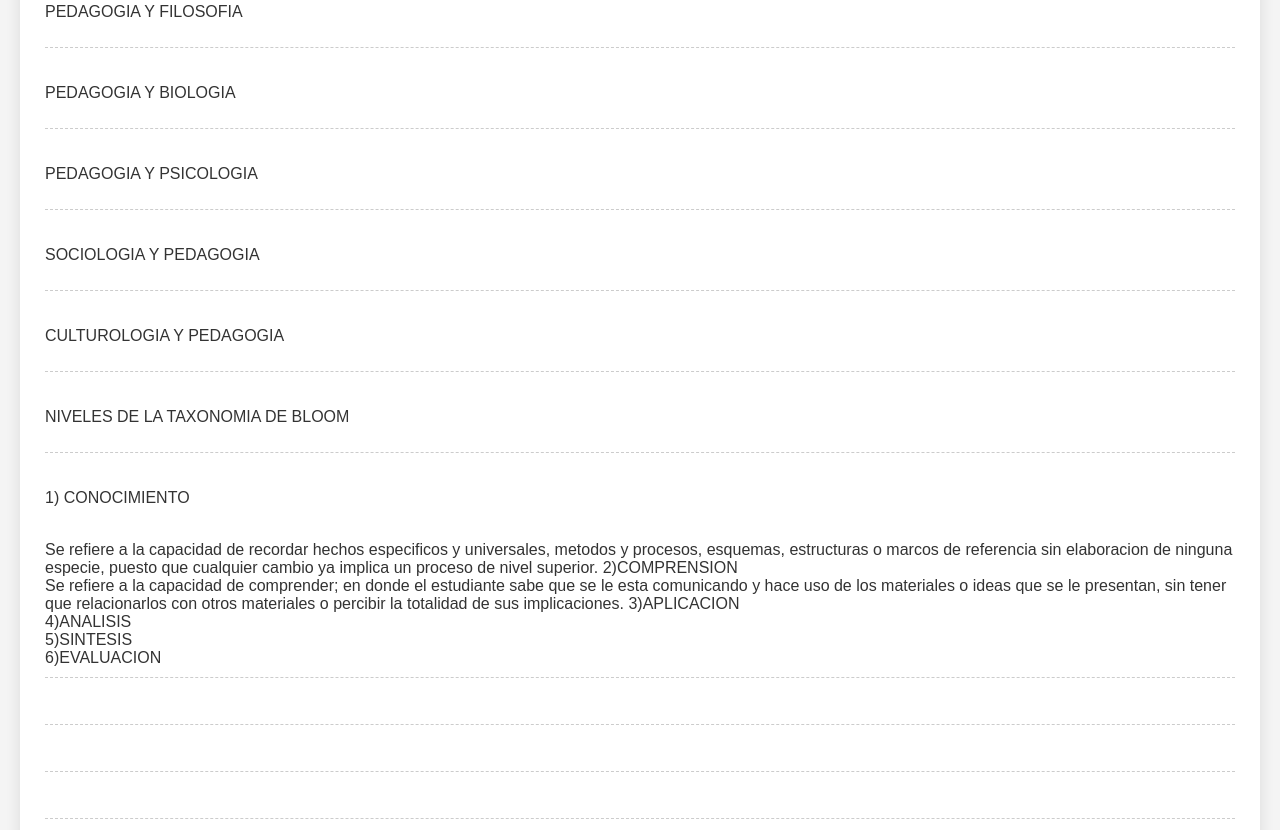
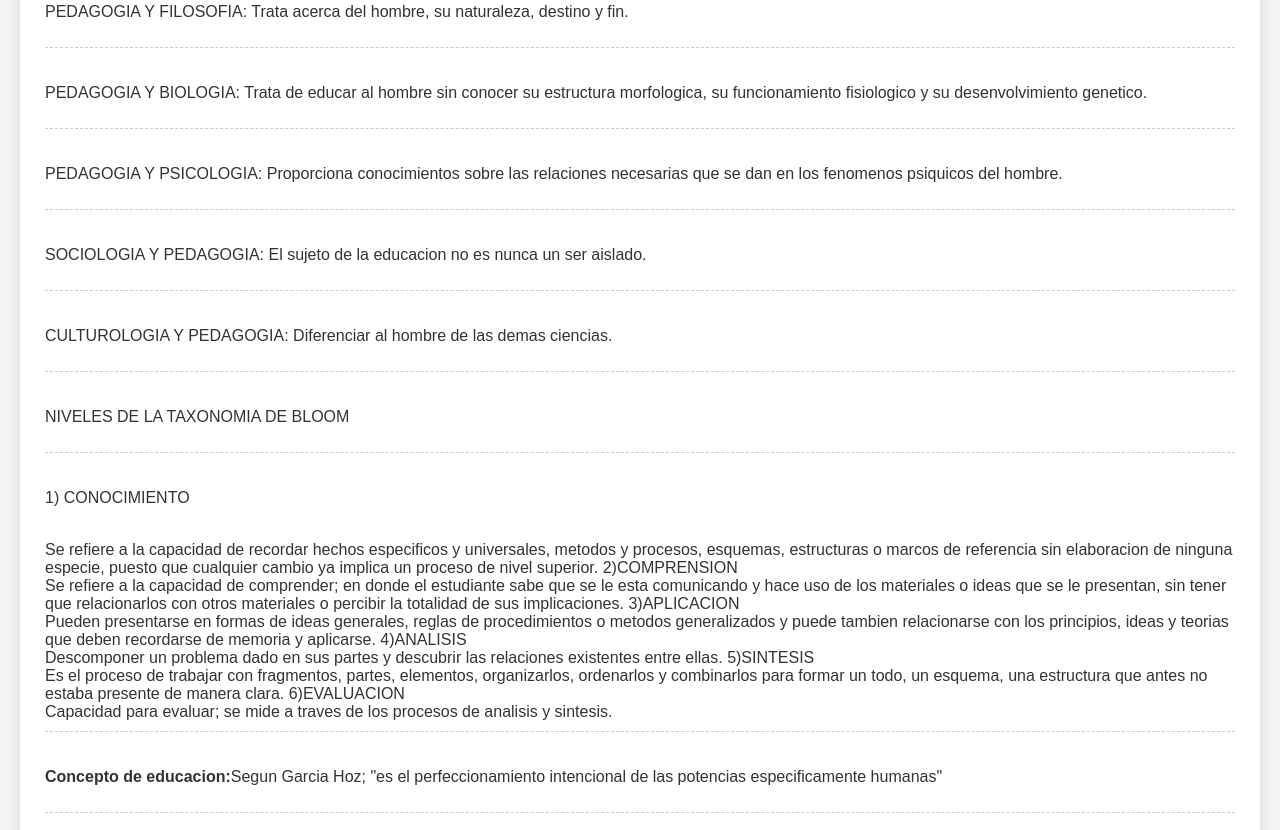
Before and after one commit to pedrofaustino1987/profedutec, a plain HTML site: page index.html in a window 1280 px wide. Shown: the part 9010-9840 px from the top of the page. Drawn offline with Linux system fonts and the light colour scheme.

Commit message:
Update index.html

```diff
--- a/index.html
+++ b/index.html
@@ -532,19 +532,20 @@ manera mas evidente y declarada, concilia la actitud religiosa con la actitud na
             <p>PEDAGOGIA Y OTRAS CIENCIAS</p>
         </div>
         <div class="fragment-item">
-            <p>PEDAGOGIA Y FILOSOFIA</p>
+            <p>PEDAGOGIA Y FILOSOFIA: Trata acerca del hombre, su naturaleza, destino y fin.</p>
         </div>
         <div class="fragment-item">
-            <p>PEDAGOGIA Y BIOLOGIA</p>
+            <p>PEDAGOGIA Y BIOLOGIA: Trata de educar al hombre sin conocer su estructura morfologica, su funcionamiento fisiologico
+            y su desenvolvimiento genetico.</p>
         </div>
         <div class="fragment-item">
-            <p>PEDAGOGIA Y PSICOLOGIA</p>
+            <p>PEDAGOGIA Y PSICOLOGIA: Proporciona conocimientos sobre las relaciones necesarias que se dan en los fenomenos psiquicos del hombre.</p>
         </div>
         <div class="fragment-item">
-            <p>SOCIOLOGIA Y PEDAGOGIA</p>
+            <p>SOCIOLOGIA Y PEDAGOGIA: El sujeto de la educacion no es nunca un ser aislado.</p>
         </div>
         <div class="fragment-item">
-            <p>CULTUROLOGIA Y PEDAGOGIA</p>
+            <p>CULTUROLOGIA Y PEDAGOGIA: Diferenciar al hombre de las demas ciencias.</p>
         </div>
         <div class="fragment-item">
             <p>NIVELES DE LA TAXONOMIA DE BLOOM</p>
@@ -559,12 +560,20 @@ manera mas evidente y declarada, concilia la actitud religiosa con la actitud na
             y hace uso de los materiales o ideas que se le presentan, sin tener que relacionarlos con otros
             materiales o percibir la totalidad de sus implicaciones.
             3)APLICACION<br>
+            Pueden presentarse en formas de ideas generales, reglas de procedimientos o metodos generalizados
+            y puede tambien relacionarse con los principios, ideas y teorias que deben recordarse de memoria
+            y aplicarse.
             4)ANALISIS<br>
+            Descomponer un problema dado en sus partes y descubrir las relaciones existentes entre ellas.
             5)SINTESIS<br>
-            6)EVALUACION
+            Es el proceso de trabajar con fragmentos, partes, elementos, organizarlos, ordenarlos y combinarlos
+            para formar un todo, un esquema, una estructura que antes no estaba presente de manera clara.
+            6)EVALUACION<br>
+            Capacidad para evaluar; se mide a traves de los procesos de analisis y sintesis.
         </div>
         <div class="fragment-item">
-            <p></p>
+            <p><strong>Concepto de educacion:</strong>Segun Garcia Hoz; "es el perfeccionamiento intencional
+            de las potencias especificamente humanas"</p>
         </div>
         <div class="fragment-item">
             <p></p>
```
